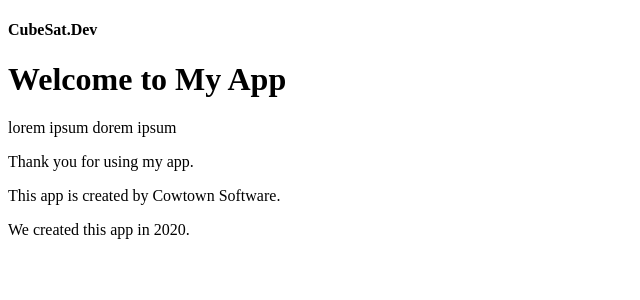
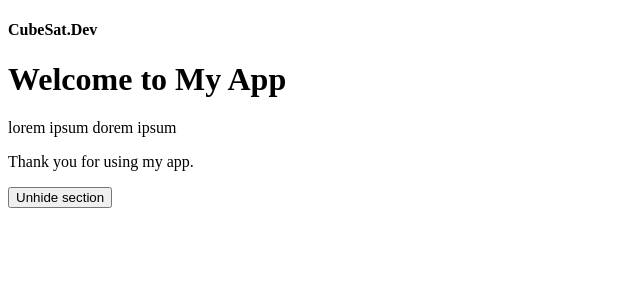
Before and after one commit to supernovabirth/learnreact, a React (Create React App) app in the folder react-bootcamp/portfolio/: page / in a window 1280 px wide. Shown: the top 300 px of the page, without its empty margins (0-640 px from the left). Built offline with nearby package versions, Linux system fonts and the light colour scheme.

Commit message:
bind this

```diff
--- a/react-bootcamp/portfolio/src/App.js
+++ b/react-bootcamp/portfolio/src/App.js
@@ -3,8 +3,20 @@ import React, {Component} from 'react';
 class App extends Component {
     constructor(){
         super();
-        this.state = { displayAbout: true };
+        this.state = { displayAbout: false };
+
+        //so that "this" can be used inside the helper method
+        this.unhideAboutSection = this.unhideAboutSection.bind(this);
+
+        console.log('Component constructor this is ', this);
     }
+
+    unhideAboutSection() {
+        console.log('unhideAboutSection this is ', this);
+        this.setState( { displayAbout: true });
+    }
+
+
 
     render() {
 
@@ -17,7 +29,9 @@ class App extends Component {
                 this.state.displayAbout ? (<div>
                     <p>This app is created by Cowtown Software.</p>
                     <p>We created this app in 2020.</p>
-                </div>) : null
+                </div>) : (<div>
+                    <button onClick={this.unhideAboutSection}>Unhide section</button>
+                    </div>)
                 }
             </div>
         )
```
